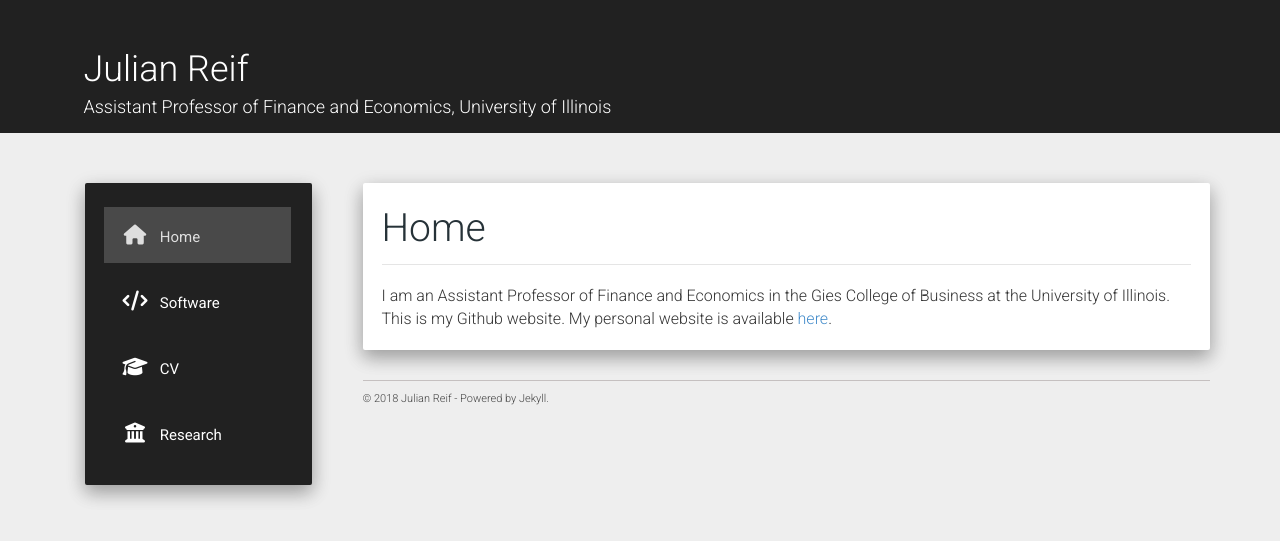
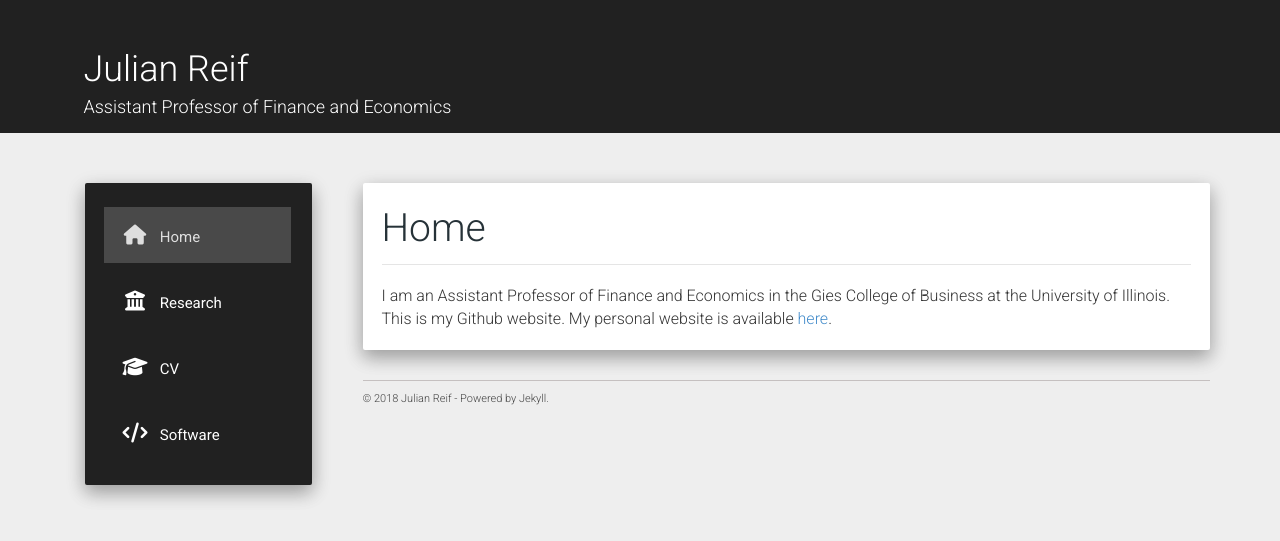
Before and after one commit to reifjulian/reifjulian.github.io, a Jekyll site: the page built from index.html, in a window 1280 px wide. Shown: the top 541 px of the page. Built offline with Jekyll 4.4.1, drawn with Linux system fonts in a browser that asks for light colours; nearby versions of some CDN libraries; comment, search, counter and statistics services are not loaded.

Commit message:
Updated navigation

```diff
--- a/_config.yml
+++ b/_config.yml
@@ -3,7 +3,7 @@
 author: Julian Reif
 logo: /assets/reif.jpg
 github: https://github.com/reifjulian
-about: Assistant Professor of Finance and Economics, University of Illinois
+about: Assistant Professor of Finance and Economics
 description: > # this means to ignore newlines until "baseurl:"
     This is my GitHub website
 baseurl: ""
```
Also changed, not shown: _data/urls.json (+6 -6 lines).
